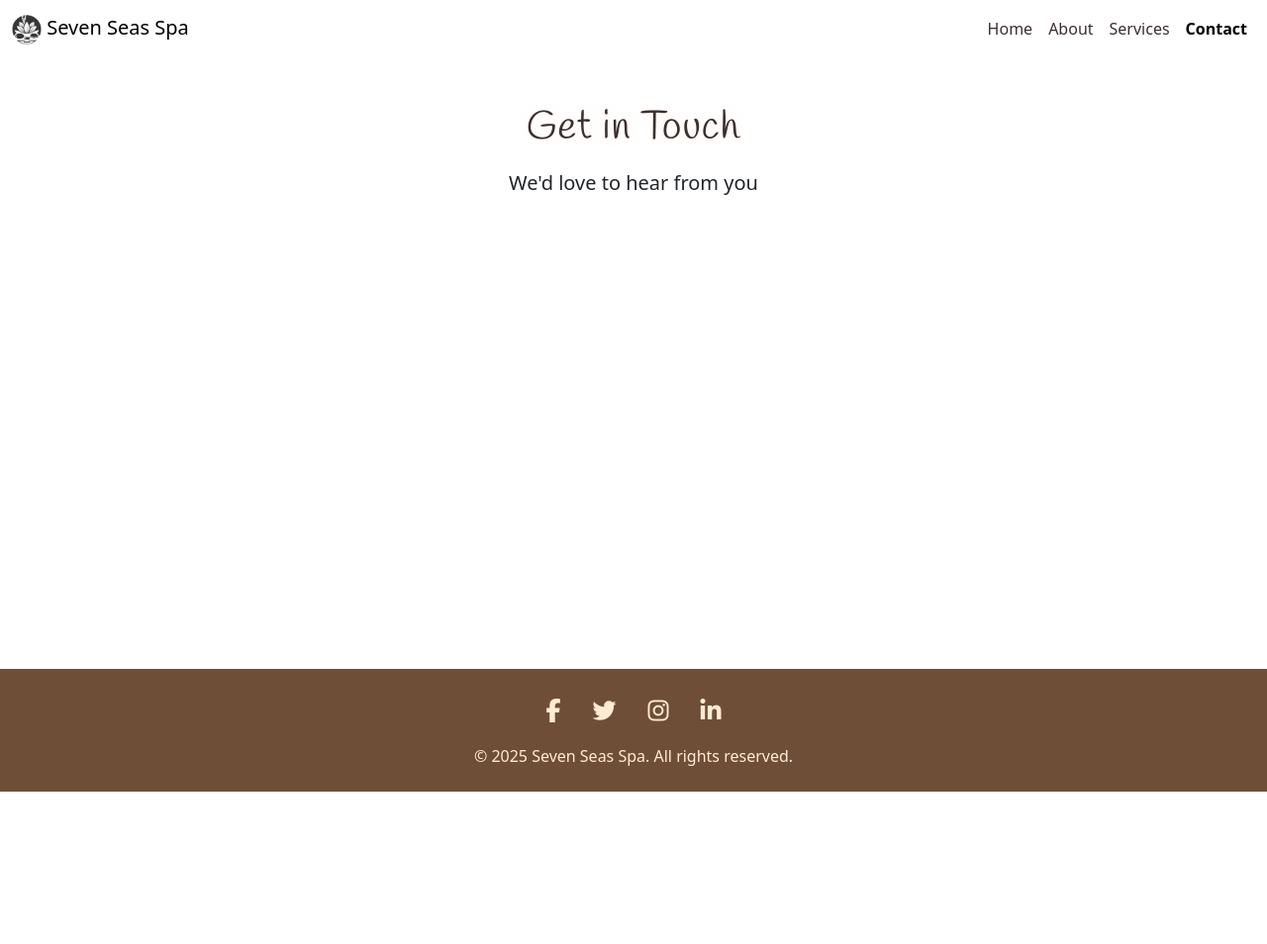
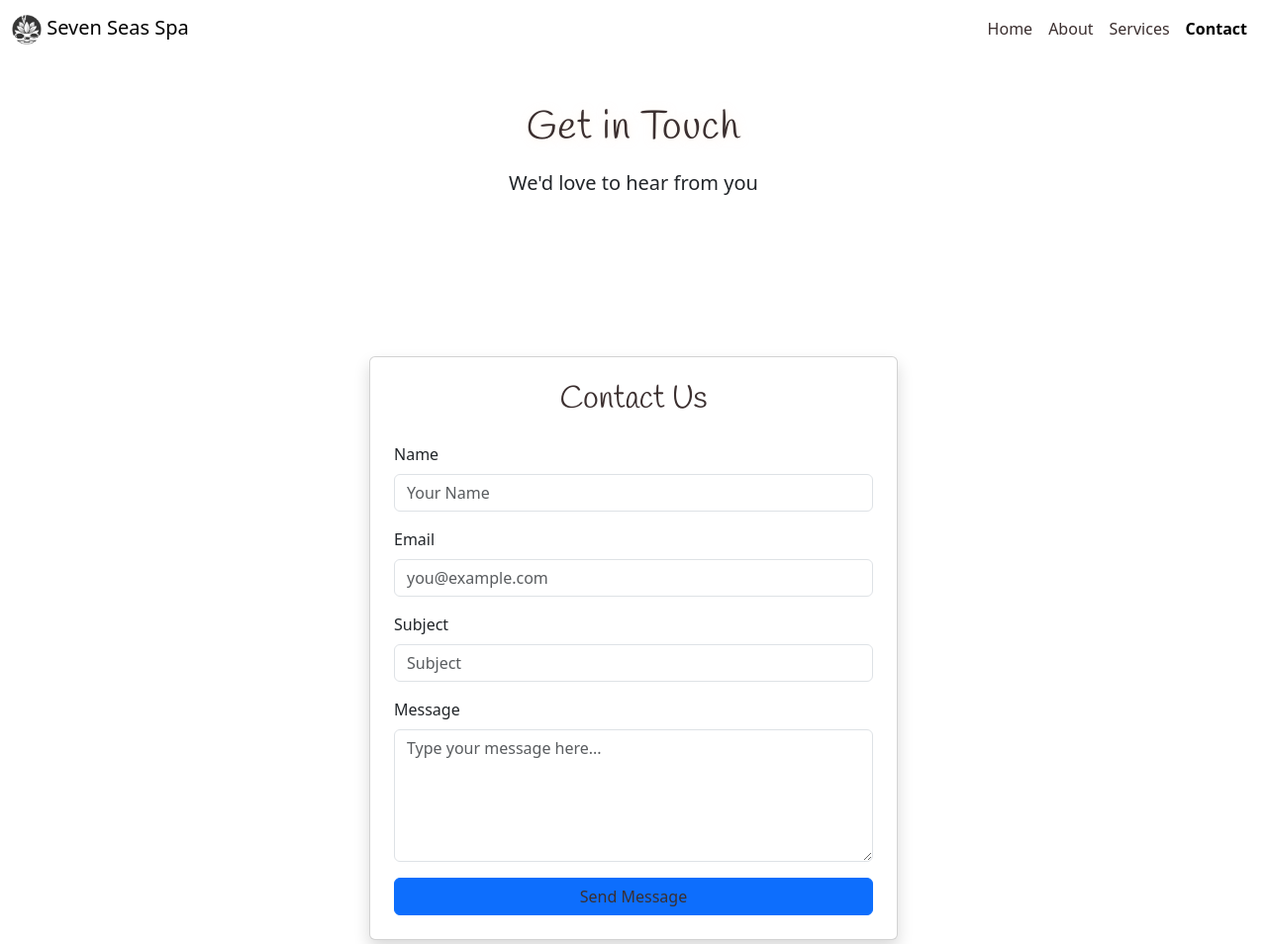
Before and after one commit to GenericName192/Seven-Seas-Spa, a plain HTML site: page contact.html in a window 1280 px wide. Shown: the top 954 px of the page at 99% size. Before the commit the page ends 800 px from the top, so only its background shows below. Drawn offline with nearby package versions, Linux system fonts and the light colour scheme; a web font is replaced by a local one.

Commit message:
Add contact form to contact page and create thank you page

```diff
--- a/contact.html
+++ b/contact.html
@@ -58,7 +58,59 @@
 
     <!-- Main Content -->
     <section class="container my-5 flex-grow-1">
-      <!-- Add your content here -->
+      <!-- Place this inside your main content section in contact.html -->
+      <div class="container my-5">
+        <div class="row justify-content-center">
+          <div class="col-md-8 col-lg-6">
+            <div class="card shadow p-4">
+              <h2 class="text-center mb-4 section-title">Contact Us</h2>
+              <form action="thankyou.html">
+                <div class="mb-3">
+                  <label for="name" class="form-label">Name</label>
+                  <input
+                    type="text"
+                    class="form-control"
+                    id="name"
+                    placeholder="Your Name"
+                    required />
+                </div>
+                <div class="mb-3">
+                  <label for="email" class="form-label">Email</label>
+                  <input
+                    type="email"
+                    class="form-control"
+                    id="email"
+                    placeholder="you@example.com"
+                    required />
+                </div>
+                <div class="mb-3">
+                  <label for="subject" class="form-label">Subject</label>
+                  <input
+                    type="text"
+                    class="form-control"
+                    id="subject"
+                    placeholder="Subject"
+                    required />
+                </div>
+                <div class="mb-3">
+                  <label for="message" class="form-label">Message</label>
+                  <textarea
+                    class="form-control"
+                    id="message"
+                    rows="5"
+                    placeholder="Type your message here..."
+                    required></textarea>
+                </div>
+                <div class="d-grid">
+                  <button type="submit" class="btn btn-primary">
+                    Send Message
+                  </button>
+                </div>
+              </form>
+            </div>
+          </div>
+        </div>
+      </div>
     </section>
 
     <!-- Footer Start -->
```
Also changed, not shown: thankyou.html (added, +93 -0 lines).
